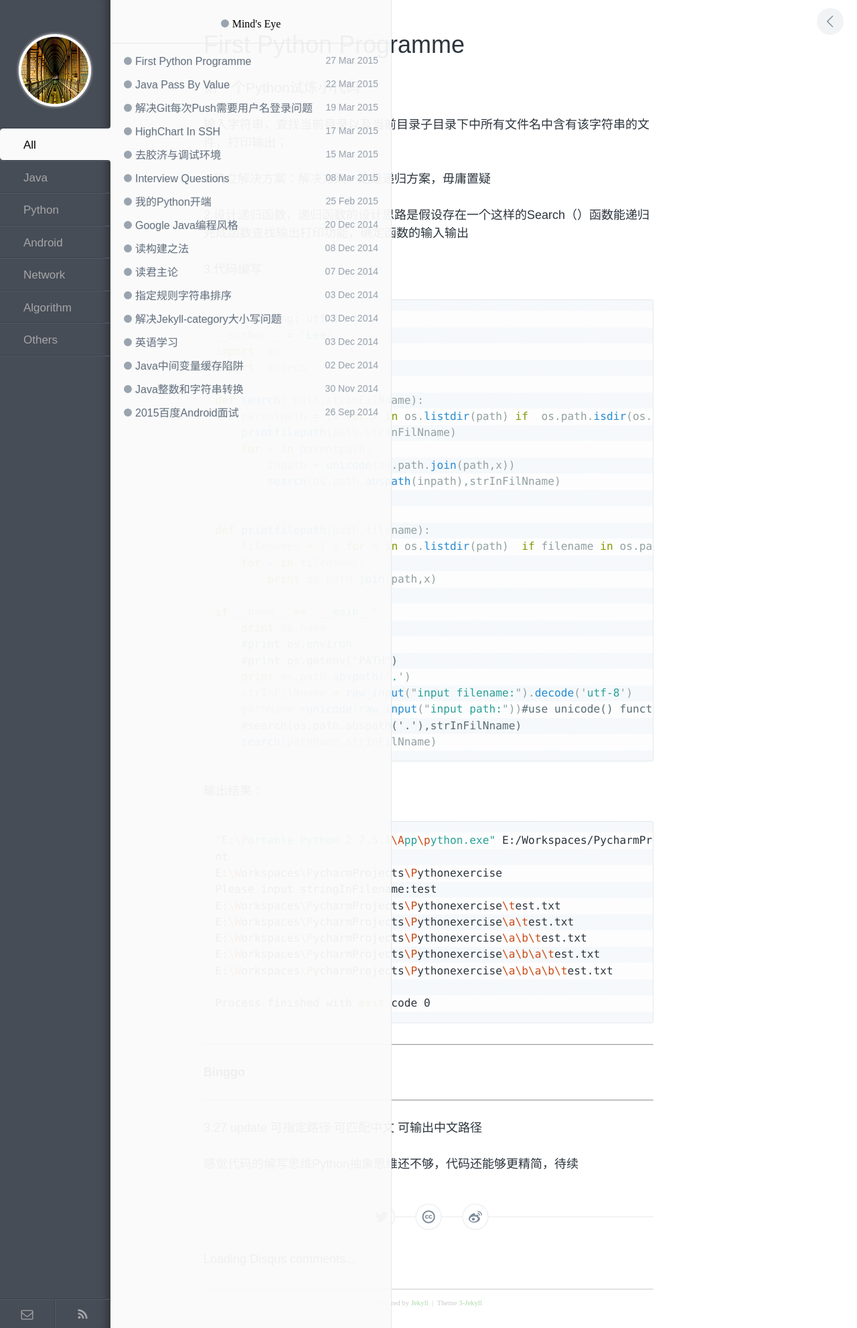
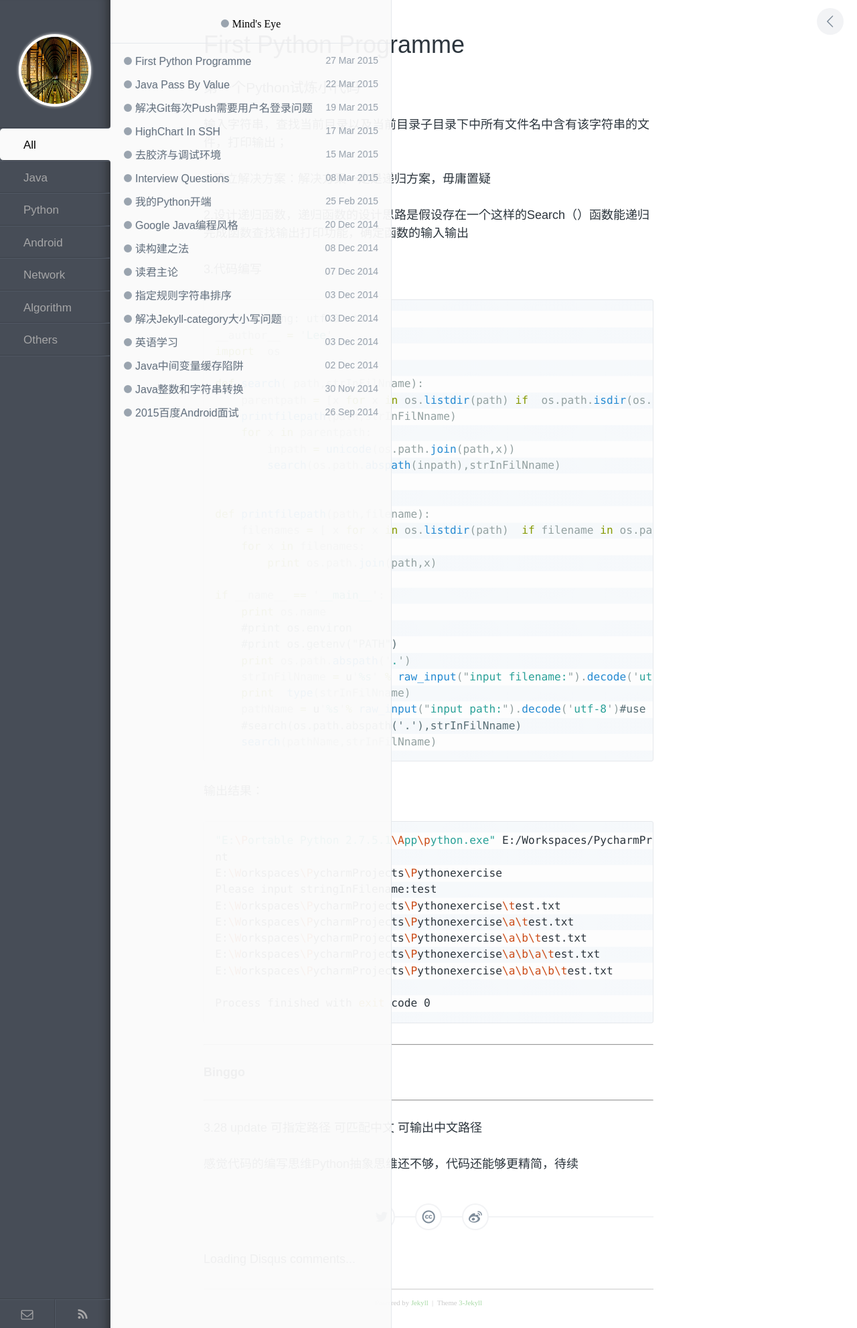
Before and after one commit to enlipan/enlipan.github.io, a Jekyll site: the page built from _posts/2015-3-27-first-Python.md, in a window 1280 px wide. Shown: the whole page at 67% size. Built offline with Jekyll 4.4.1, drawn with Linux system fonts in a browser that asks for light colours; comment, search, counter and statistics services are not loaded.

Commit message:
update python first

```diff
--- a/_posts/2015-3-27-first-Python.md
+++ b/_posts/2015-3-27-first-Python.md
@@ -18,7 +18,6 @@
 # -*- coding: utf-8 -*-
 __author__ = 'Lee'
 import  os
-import  codecs
 
 def search( path,strInFilNname):
     parentpath = [x for x in os.listdir(path) if  os.path.isdir(os.path.join(path,x))]  # get all dirpath
@@ -38,8 +37,9 @@
     #print os.environ
     #print os.getenv("PATH")
     print os.path.abspath('.')
-    strInFilNname = raw_input("input filename:").decode('utf-8')
-    pathName =unicode(raw_input("input path:"))#use unicode() function to handle chinese path
+    strInFilNname = u'%s' % raw_input("input filename:").decode('utf-8')
+    print  type(strInFilNname)
+    pathName = u'%s'% raw_input("input path:").decode('utf-8')#use unicode() function to handle chinese path
     #search(os.path.abspath('.'),strInFilNname)
     search(pathName,strInFilNname)
 
@@ -69,6 +69,6 @@
 **Binggo**
 
 ---
-3.27  update 可指定路径   可匹配中文 可输出中文路径
+3.28  update 可指定路径   可匹配中文 可输出中文路径
 
 感觉代码的编写思维Python抽象思维还不够，代码还能够更精简，待续
```
